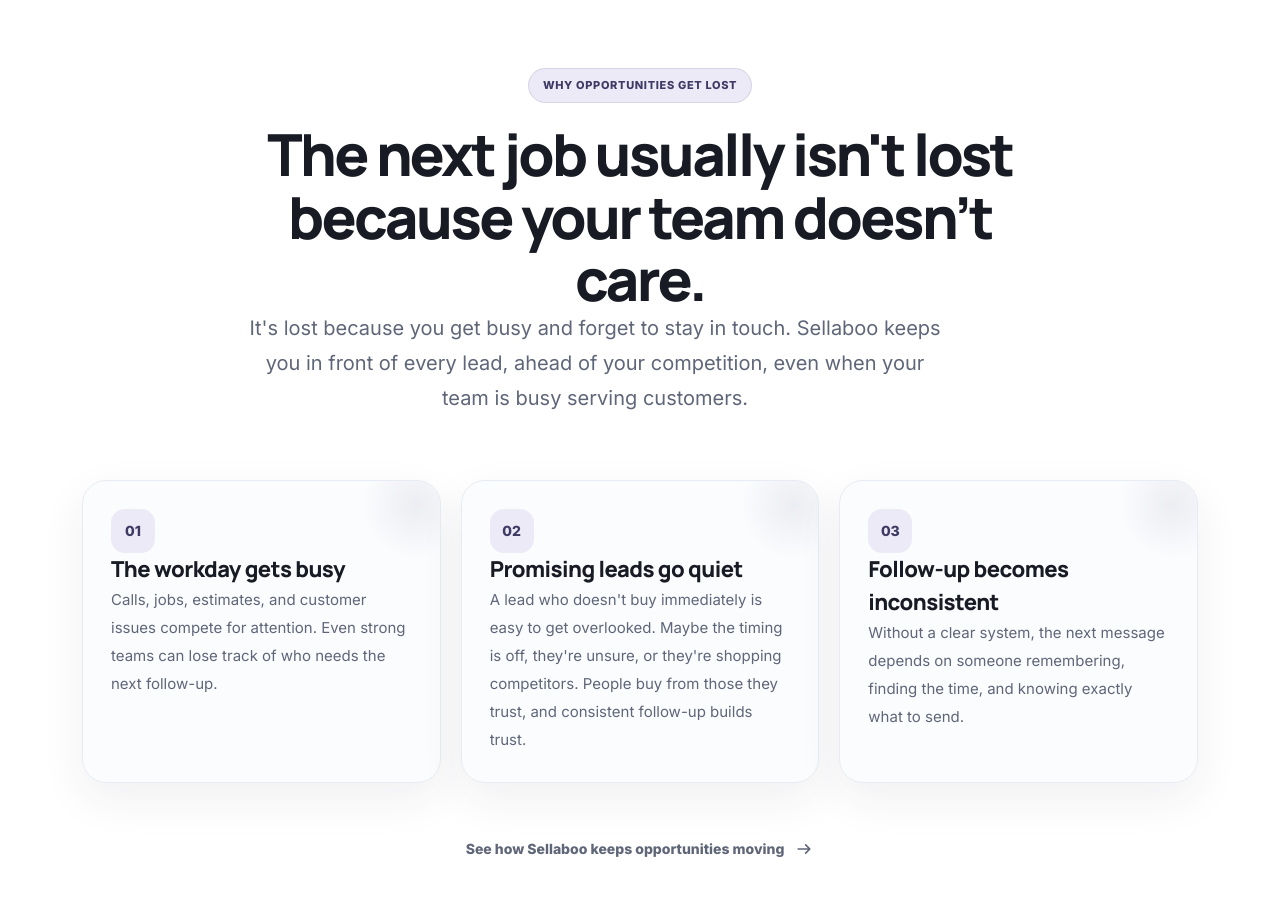
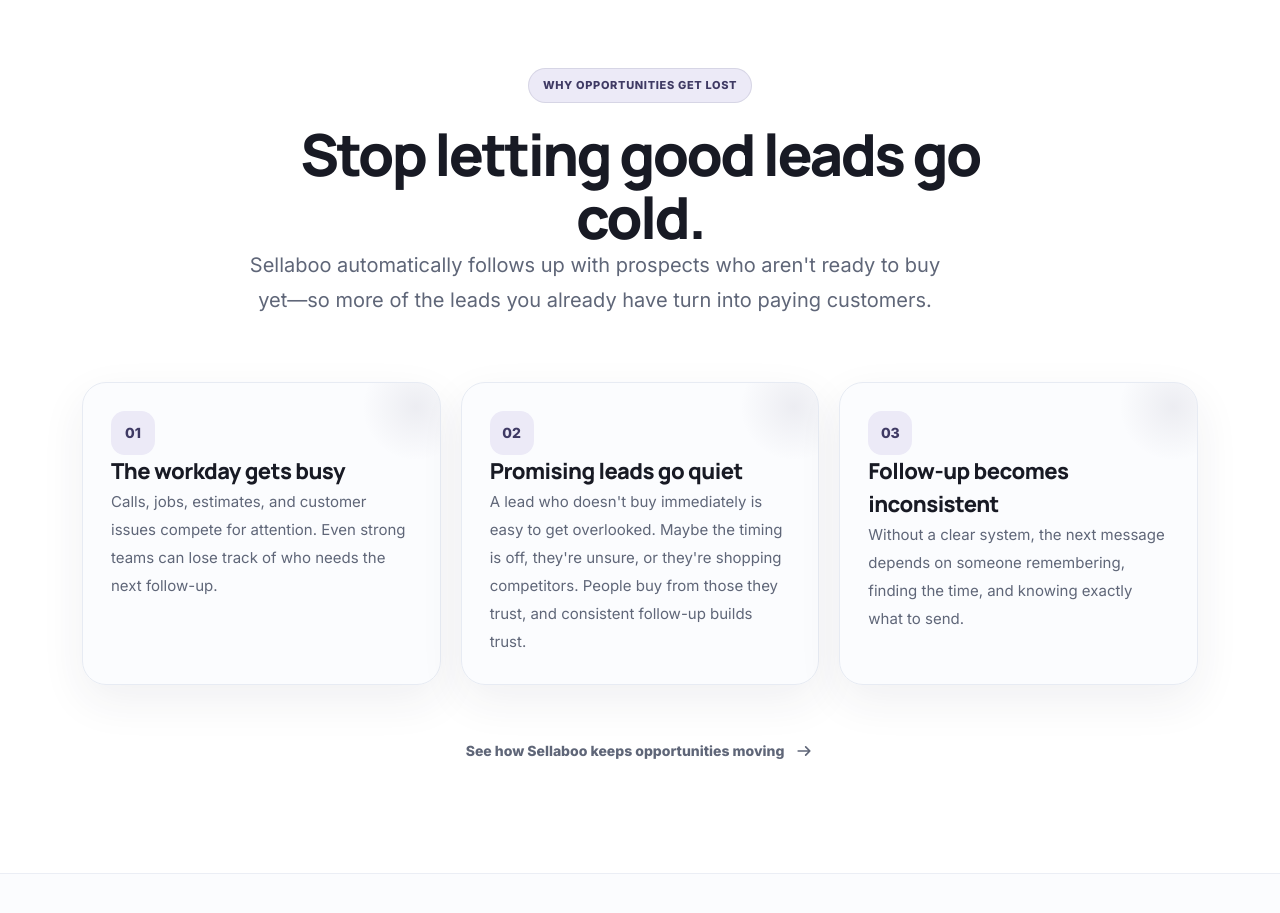
Before and after one commit to Sellaboo-dev/sellaboo-marketing, a Next.js app: page / in a window 1280 px wide. Shown: the part 1060-1973 px from the top of the page. Built offline with nearby package versions, Linux system fonts and the light colour scheme.

Commit message:
Changed headline and subtext in problem section.

```diff
--- a/components/sections/ProblemSection.tsx
+++ b/components/sections/ProblemSection.tsx
@@ -55,13 +55,13 @@ export function ProblemSection() {
           </div>
 
           <h2 className="font-[var(--font-heading)] text-[clamp(36px,5vw,58px)] font-extrabold leading-[1.08] tracking-[-0.045em] text-[var(--color-heading)]">
-            The next job usually isn't lost because your team doesn’t care.
+            Stop letting good leads go cold.
           </h2>
 
           <p className="mx-auto mt-6 max-w-[700px] text-[clamp(17px,1.6vw,20px)] leading-[1.75] text-[var(--color-body)]">
-            It's lost because you get busy and forget to stay in touch.
-            Sellaboo keeps you in front of every lead, ahead of your competition,
-            even when your team is busy serving customers.
+            Sellaboo automatically follows up with prospects
+            who aren't ready to buy yet—so more of the leads
+            you already have turn into paying customers.
           </p>
         </div>
 
```
